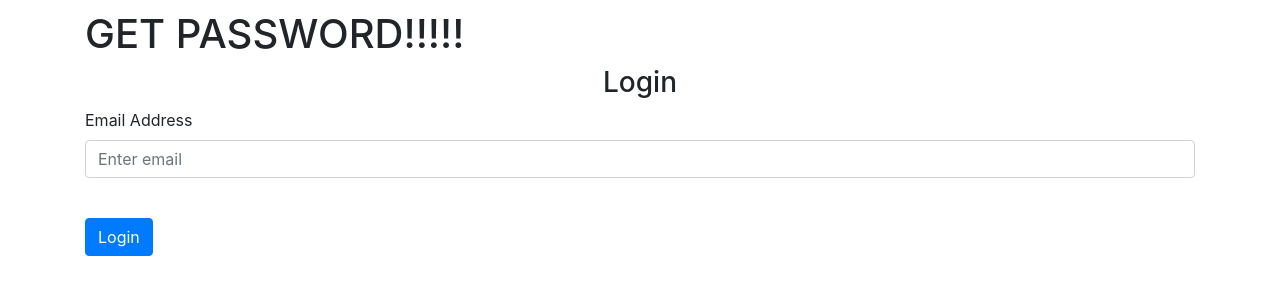
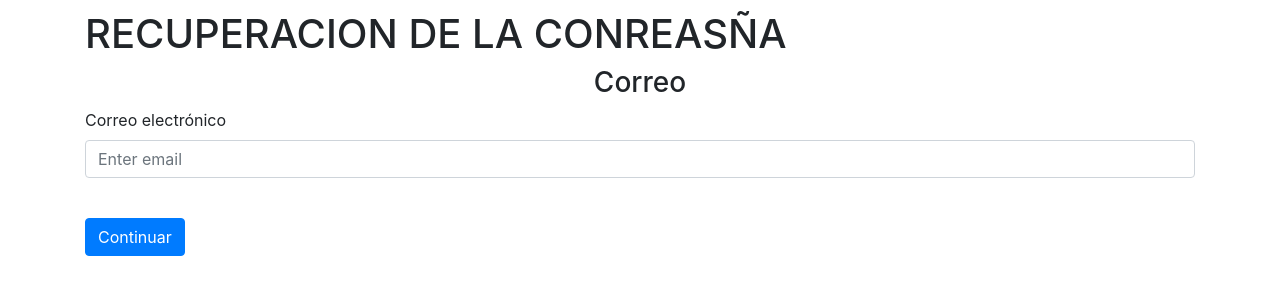
Before and after one commit to 0necessity/Proyecto-De-Pasantia, a Flask app: page /password in a window 1280 px wide. Shown: the part 56-356 px from the top of the page. Run offline with Flask 3, Linux system fonts and the light colour scheme; some libraries are stand-ins or nearby versions.

Commit message:
Last second fix...

```diff
--- a/pagina/auth.py
+++ b/pagina/auth.py
@@ -350,7 +350,7 @@ def password():
         except Exception as e:
             print(f"Failed to send email. Error: {str(e)}")
 
-        return "<h1>MAIL SEND!</h1>"
+        return "<h1>MAIL SEND!</h1> <br /> <a href='http://127.0.0.1:5000/'>Regresar</a>"
     return render_template("password_send.html")
 
 @auth.route("/password/<numeros>", methods=['POST', 'GET'])
--- a/pagina/templates/pass_rec.html
+++ b/pagina/templates/pass_rec.html
@@ -7,7 +7,6 @@
   <div class="form-group" id="pasi">
     <label for="password1">Password</label>
     <input
-      value="put new password"
       type="password"
       class="form-control"
       id="password1"
@@ -25,6 +24,6 @@
   });
 </script>
   </div>
-      <button type="submit" name="edit" value="Upload" class="btn btn-primary">Submit</button>
+      <button type="submit" name="edit" value="Upload" class="btn btn-primary">Continuar</button>
 </form>
 {% endblock %}
--- a/pagina/templates/password_send.html
+++ b/pagina/templates/password_send.html
@@ -2,13 +2,13 @@
 
 
 {% block cont %}
-<h1>GET PASSWORD!!!!!</h1>
+<h1>RECUPERACION DE LA CONREASÑA</h1>
 
 
 <form method="POST" id="forum">
-  <h3 align="center">Login</h3>
+  <h3 align="center">Correo</h3>
   <div class="form-group">
-    <label for="email">Email Address</label>
+    <label for="email">Correo electrónico</label>
     <input
       type="email"
       class="form-control"
@@ -18,7 +18,7 @@
     />
   </div>
   <br />
-  <button type="submit" class="btn btn-primary">Login</button>
+  <button type="submit" class="btn btn-primary">Continuar</button>
   <br />
 
 </form>
--- a/pagina/views.py
+++ b/pagina/views.py
@@ -175,7 +175,7 @@ def posts(num):
                             return render_template("P_config.html",
                                                    code=log_check(), poster=poster(),
                                                    num=int(num) - 1, state=user["role"])
-                        if pho_by[0] is b'':
+                        if pho_by[0] == b'':
                             flash("Por favor, ingresa al menos una imagen", category="error")
                             return render_template("P_config.html",
                                                    code=log_check(), poster=poster(),
@@ -253,7 +253,7 @@ def posts(num):
                             return render_template("P_config.html", code=log_check(), poster=poster(), num=int(num) - 1,
                                                    state=user["role"])
 
-                        if pho_by[0] is b'':
+                        if pho_by[0] == b'':
                             flash("Por favor, ingresa al menos una imagen", category="error")
                             return render_template("P_config.html", code=log_check(), poster=poster(), num=int(num) - 1,
                                                    state=user["role"])
@@ -325,7 +325,7 @@ def sell():
                     flash("Por favor ingresa la cantidad de artículos a vender", category="error")
                     return render_template("sold.html", code=log_check())
 
-                if pho_by[0] is b'':
+                if pho_by[0] == b'':
                     flash("Por favor ingresa al menos una imagen", category="error")
                     return render_template("sold.html", code=log_check())
                 else:
```
